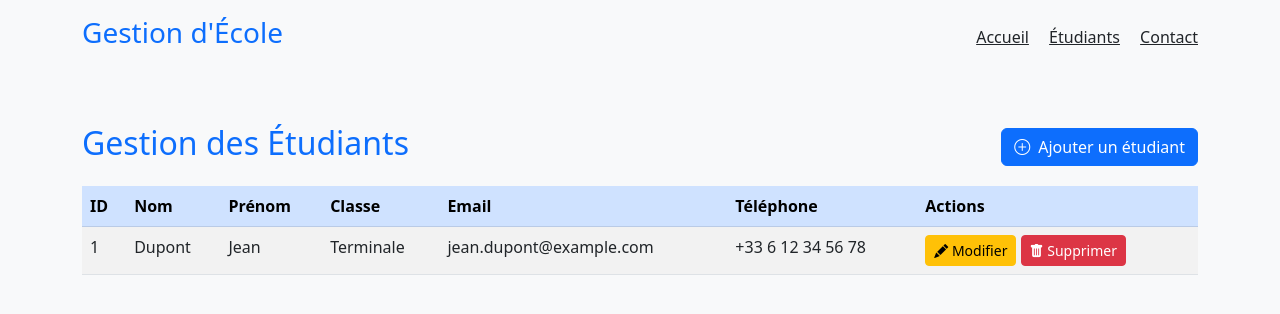
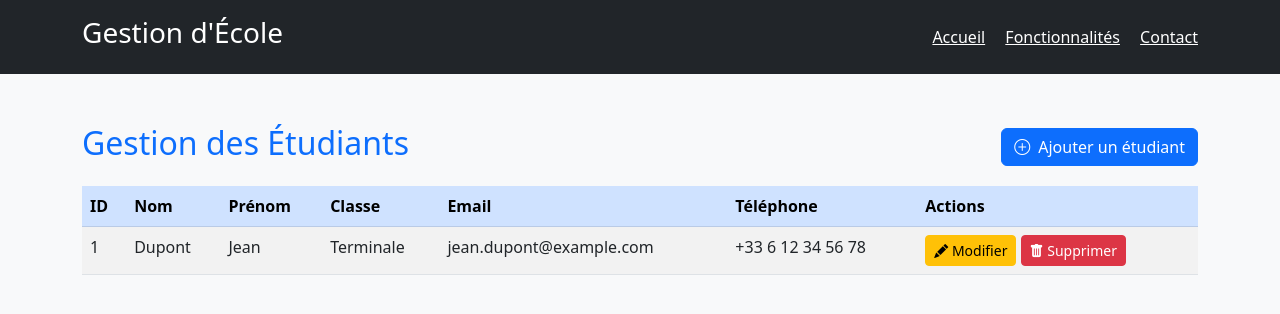
Before and after one commit to faridatou88/laravelSchool, a PHP site: page /view/students/index.php in a window 1280 px wide. Shown: the top 314 px of the page. Run offline with PHP 8.4, Linux system fonts and the light colour scheme.

Commit message:
modification de la barre de navigation de la page de gestion des etudiants

```diff
--- a/view/students/index.php
+++ b/view/students/index.php
@@ -18,16 +18,17 @@
 <body>
 
   <!-- Barre de navigation -->
-  <header class="bg-light py-3">
+  <header class="bg-dark text-white py-3">
     <div class="container d-flex justify-content-between align-items-center">
-      <h1 class="h3 text-primary">Gestion d'École</h1>
+      <h1 class="h3">Gestion d'École</h1>
       <nav>
-        <a href="#" class="text-dark me-3">Accueil</a>
-        <a href="#" class="text-dark me-3">Étudiants</a>
-        <a href="#" class="text-dark">Contact</a>
+        <a href="#" class="text-white me-3">Accueil</a>
+        <a href="#" class="text-white me-3">Fonctionnalités</a>
+        <a href="#" class="text-white">Contact</a>
       </nav>
     </div>
   </header>
+
 
   <!-- Container principal -->
   <div class="container table-container">
```
